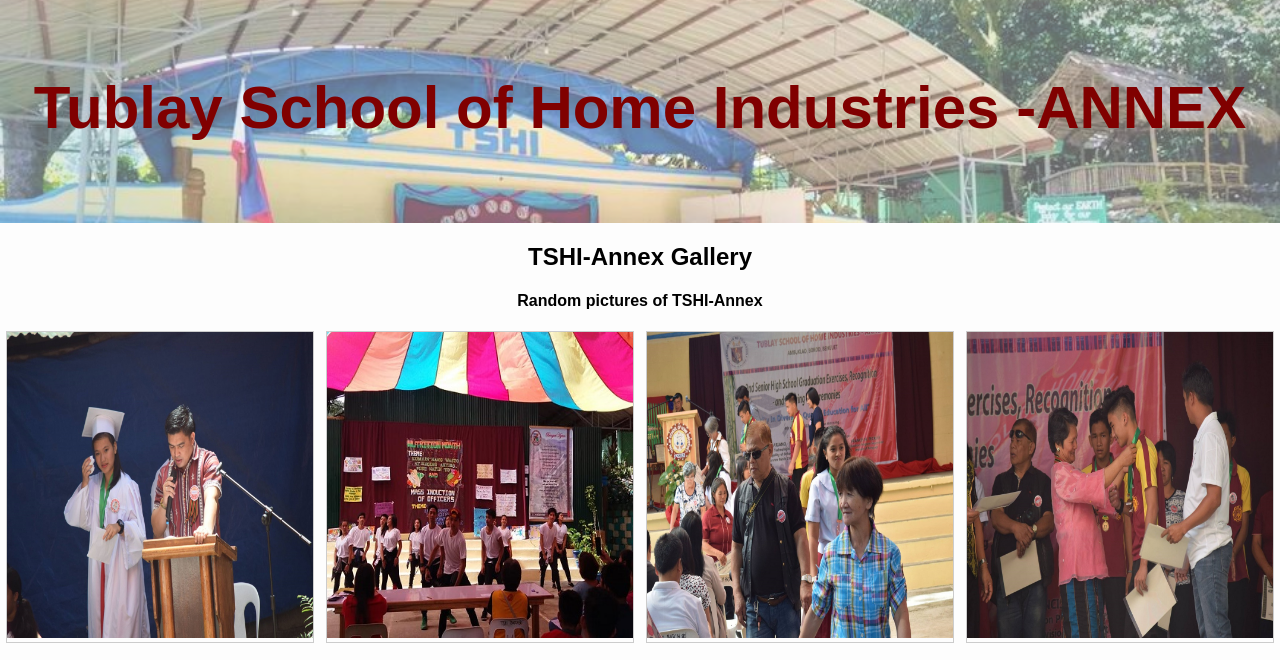
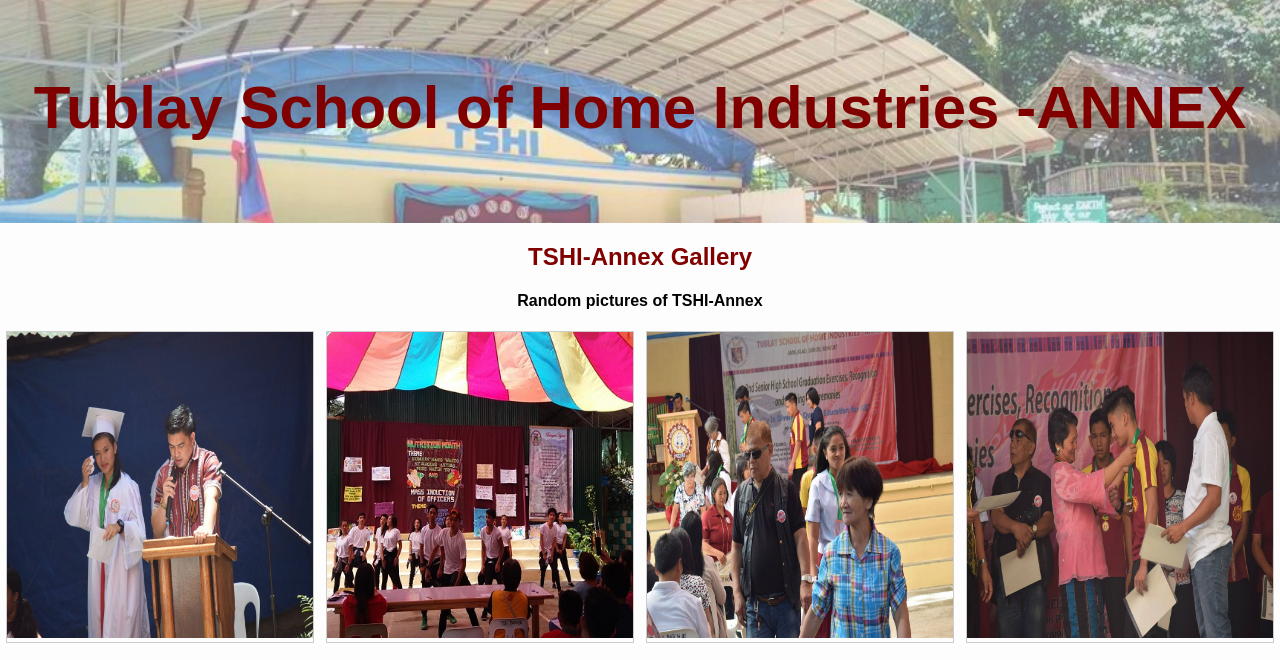
Before and after one commit to MinesDenry/TSHI-Annex, a plain HTML site: page gallery.html in a window 1280 px wide. Shown: the part 77-737 px from the top of the page. Drawn offline with Linux system fonts and the light colour scheme.

Commit message:
Update gallery.html

```diff
--- a/gallery.html
+++ b/gallery.html
@@ -34,7 +34,7 @@
   </div>
 </div>
 
-<h2>TSHI-Annex Gallery</h2>
+<h2 style="color:maroon;">TSHI-Annex Gallery</h2>
 <h4>Random pictures of TSHI-Annex</h4>
 
 <div class="responsive">
```
